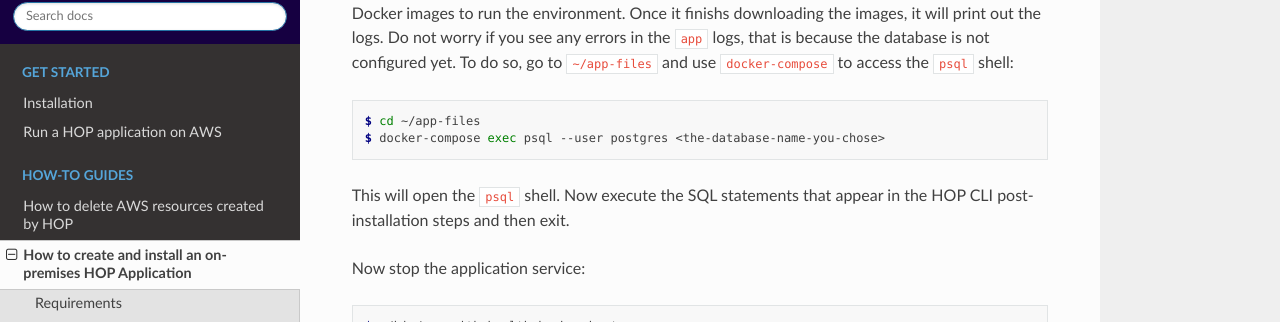
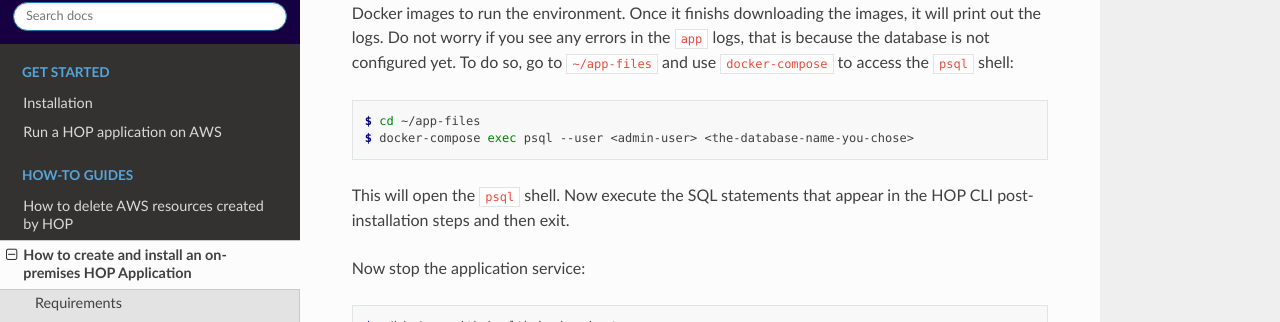
Before and after one commit to gethop-dev/hop-documentation, a Sphinx documentation site: the page built from docs/source/how-to/install-on-premises/main.rst, in a window 1280 px wide and 900 px high, scrolled down 8373 px. Shown: the part 129-451 px from the top of the window. Built offline with Sphinx 7.4.7 and the Read the Docs theme 2.0.0, drawn with Linux system fonts in a browser that asks for light colours.

Commit message:
Don't assume postgres admin user in commands

```diff
--- a/docs/source/how-to/install-on-premises/main.rst
+++ b/docs/source/how-to/install-on-premises/main.rst
@@ -458,7 +458,7 @@ use ``docker-compose`` to access the ``psql`` shell:
 .. code-block:: console
 
    $ cd ~/app-files
-   $ docker-compose exec psql --user postgres <the-database-name-you-chose>
+   $ docker-compose exec psql --user <admin-user> <the-database-name-you-chose>
 
 This will open the ``psql`` shell. Now execute the SQL statements that
 appear in the HOP CLI post-installation steps and then exit.
```
